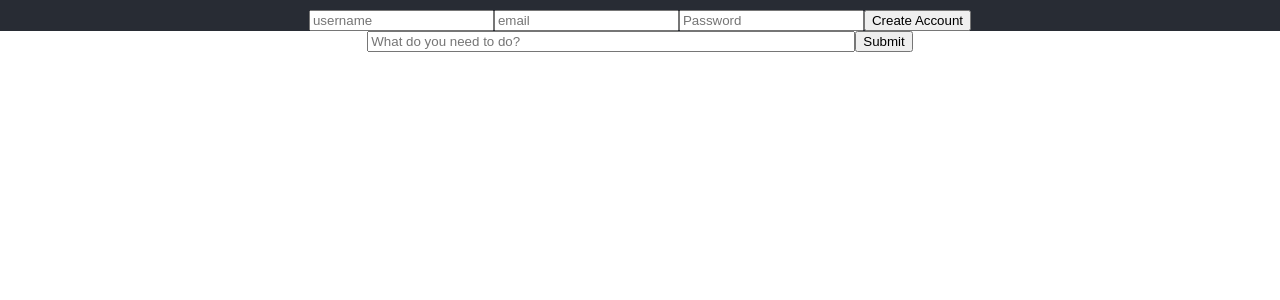
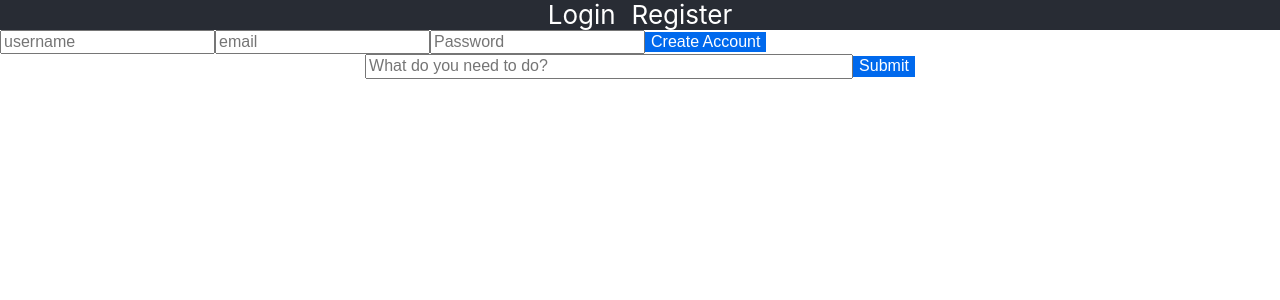
Before and after one commit to stevencschoi/map-todos, a React (Create React App) app: page / in a window 1280 px wide. Shown: the top 300 px of the page. Built offline with nearby package versions, Linux system fonts and the light colour scheme.

Commit message:
added stylings and nav

```diff
--- a/src/App.css
+++ b/src/App.css
@@ -1,3 +1,229 @@
+html {
+  line-height: 1.15;
+  -ms-text-size-adjust: 100%;
+  -webkit-text-size-adjust: 100%;
+}
+body {
+  margin: 0;
+}
+article,
+aside,
+footer,
+header,
+nav,
+section {
+  display: block;
+}
+h1 {
+  font-size: 2em;
+  margin: 0.67em 0;
+}
+figcaption,
+figure,
+main {
+  display: block;
+}
+figure {
+  margin: 1em 40px;
+}
+hr {
+  box-sizing: content-box;
+  height: 0;
+  overflow: visible;
+}
+pre {
+  font-family: monospace, monospace;
+  font-size: 1em;
+}
+a {
+  background-color: transparent;
+  -webkit-text-decoration-skip: objects;
+}
+abbr[title] {
+  border-bottom: none;
+  text-decoration: underline;
+  text-decoration: underline dotted;
+}
+b,
+strong {
+  font-weight: inherit;
+}
+b,
+strong {
+  font-weight: bolder;
+}
+code,
+kbd,
+samp {
+  font-family: monospace, monospace;
+  font-size: 1em;
+}
+dfn {
+  font-style: italic;
+}
+mark {
+  background-color: #ff0;
+  color: #000;
+}
+small {
+  font-size: 80%;
+}
+sub,
+sup {
+  font-size: 75%;
+  line-height: 0;
+  position: relative;
+  vertical-align: baseline;
+}
+sub {
+  bottom: -0.25em;
+}
+sup {
+  top: -0.5em;
+}
+audio,
+video {
+  display: inline-block;
+}
+audio:not([controls]) {
+  display: none;
+  height: 0;
+}
+img {
+  border-style: none;
+}
+svg:not(:root) {
+  overflow: hidden;
+}
+button,
+input,
+optgroup,
+select,
+textarea {
+  font-family: sans-serif;
+  font-size: 100%;
+  line-height: 1.15;
+  margin: 0;
+}
+button,
+input {
+  overflow: visible;
+}
+button,
+select {
+  text-transform: none;
+}
+button,
+html [type="button"],
+[type="reset"],
+[type="submit"] {
+  -webkit-appearance: button;
+}
+button::-moz-focus-inner,
+[type="button"]::-moz-focus-inner,
+[type="reset"]::-moz-focus-inner,
+[type="submit"]::-moz-focus-inner {
+  border-style: none;
+  padding: 0;
+}
+button:-moz-focusring,
+[type="button"]:-moz-focusring,
+[type="reset"]:-moz-focusring,
+[type="submit"]:-moz-focusring {
+  outline: 1px dotted ButtonText;
+}
+fieldset {
+  padding: 0.35em 0.75em 0.625em;
+}
+legend {
+  box-sizing: border-box;
+  color: inherit;
+  display: table;
+  max-width: 100%;
+  padding: 0;
+  white-space: normal;
+}
+progress {
+  display: inline-block;
+  vertical-align: baseline;
+}
+textarea {
+  overflow: auto;
+}
+[type="checkbox"],
+[type="radio"] {
+  box-sizing: border-box;
+  padding: 0;
+}
+[type="number"]::-webkit-inner-spin-button,
+[type="number"]::-webkit-outer-spin-button {
+  height: auto;
+}
+[type="search"] {
+  -webkit-appearance: textfield;
+  outline-offset: -2px;
+}
+[type="search"]::-webkit-search-cancel-button,
+[type="search"]::-webkit-search-decoration {
+  -webkit-appearance: none;
+}
+::-webkit-file-upload-button {
+  -webkit-appearance: button;
+  font: inherit;
+}
+details,
+menu {
+  display: block;
+}
+summary {
+  display: list-item;
+}
+canvas {
+  display: inline-block;
+}
+template {
+  display: none;
+}
+[hidden] {
+  display: none;
+}
+
+ul {
+  list-style-type: none;
+  padding: 0;
+  margin: 0;
+}
+button {
+  border: none;
+  background-color: #0069ed;
+  color: #ffffff;
+  text-align: center;
+  transition: background 250ms ease-in-out, transform 150ms ease;
+  -webkit-appearance: none;
+  -moz-appearance: none;
+}
+button:hover,
+button:focus {
+  background: #0053ba;
+}
+a {
+  text-decoration: none;
+}
+
+nav ul {
+  display: flex;
+}
+
+li a {
+  margin: 0rem 0.5rem;
+  color: #ffffff;
+}
+
+li a:hover,
+li a:focus {
+  color: #61dafb;
+}
+
 .todo-form {
   display: flex;
   justify-content: center;
--- a/src/App.js
+++ b/src/App.js
@@ -1,6 +1,7 @@
 import React from "react";
 // import logo from './logo.svg';
 import "./App.css";
+import Nav from "./components/Nav";
 import Register from "./components/Register";
 import TodoForm from "./components/TodoForm";
 
@@ -8,20 +9,9 @@ function App() {
   return (
     <div className="App">
       <header className="App-header">
-        {/* <img src={logo} className="App-logo" alt="logo" />
-        <p>
-          Edit <code>src/App.js</code> and save to reload.
-        </p>
-        <a
-          className="App-link"
-          href="https://reactjs.org"
-          target="_blank"
-          rel="noopener noreferrer"
-        >
-          Learn React
-        </a> */}
-        <Register />
+        <Nav />
       </header>
+      <Register />
       <TodoForm />
     </div>
   );
--- /dev/null
+++ b/src/components/Nav.js
@@ -0,0 +1,16 @@
+import React from "react";
+
+export default function Nav() {
+  return (
+    <nav>
+      <ul>
+        <li>
+          <a href="/login">Login</a>
+        </li>
+        <li>
+          <a href="/register">Register</a>
+        </li>
+      </ul>
+    </nav>
+  );
+}
```
Also changed, not shown: src/components/Todo.js (+12 -2 lines).
